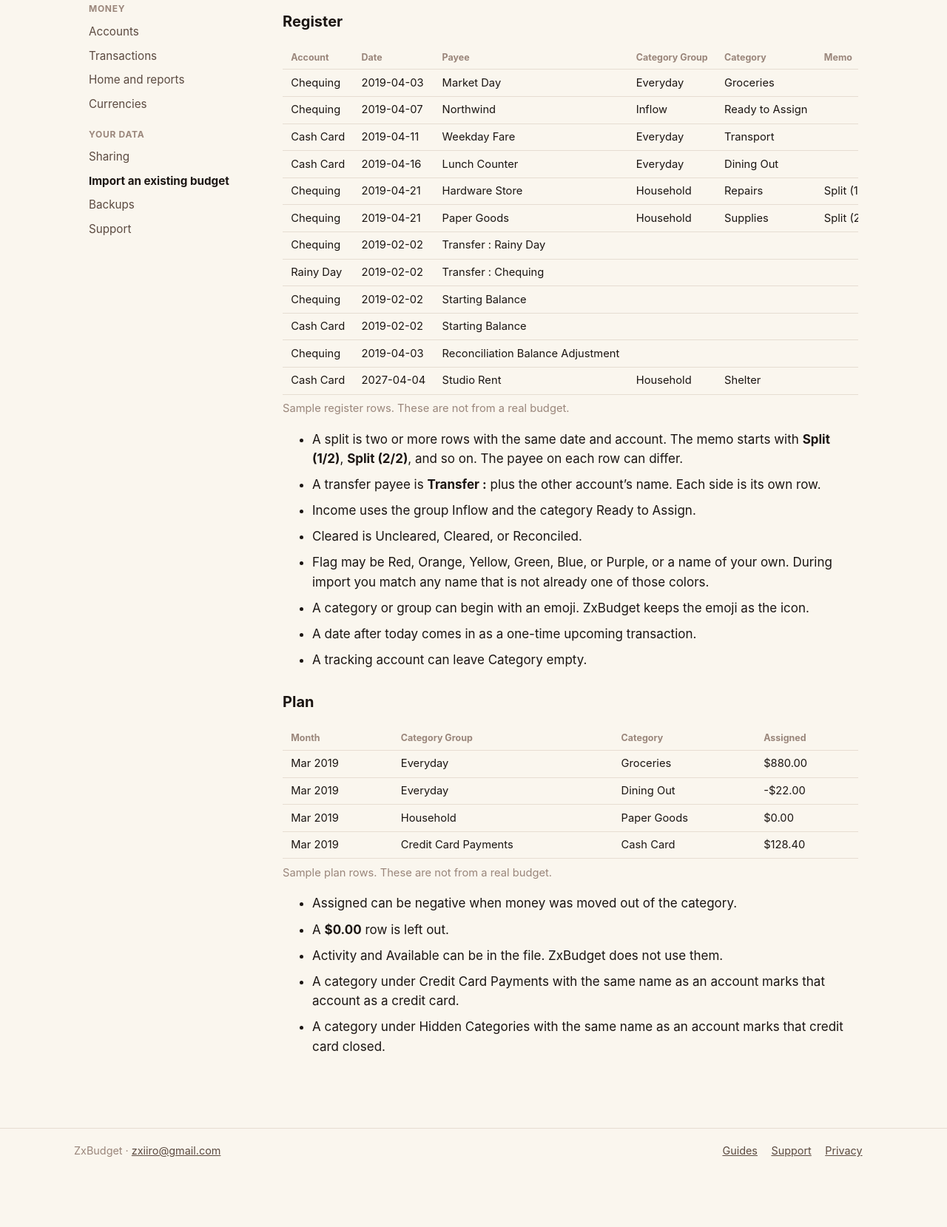
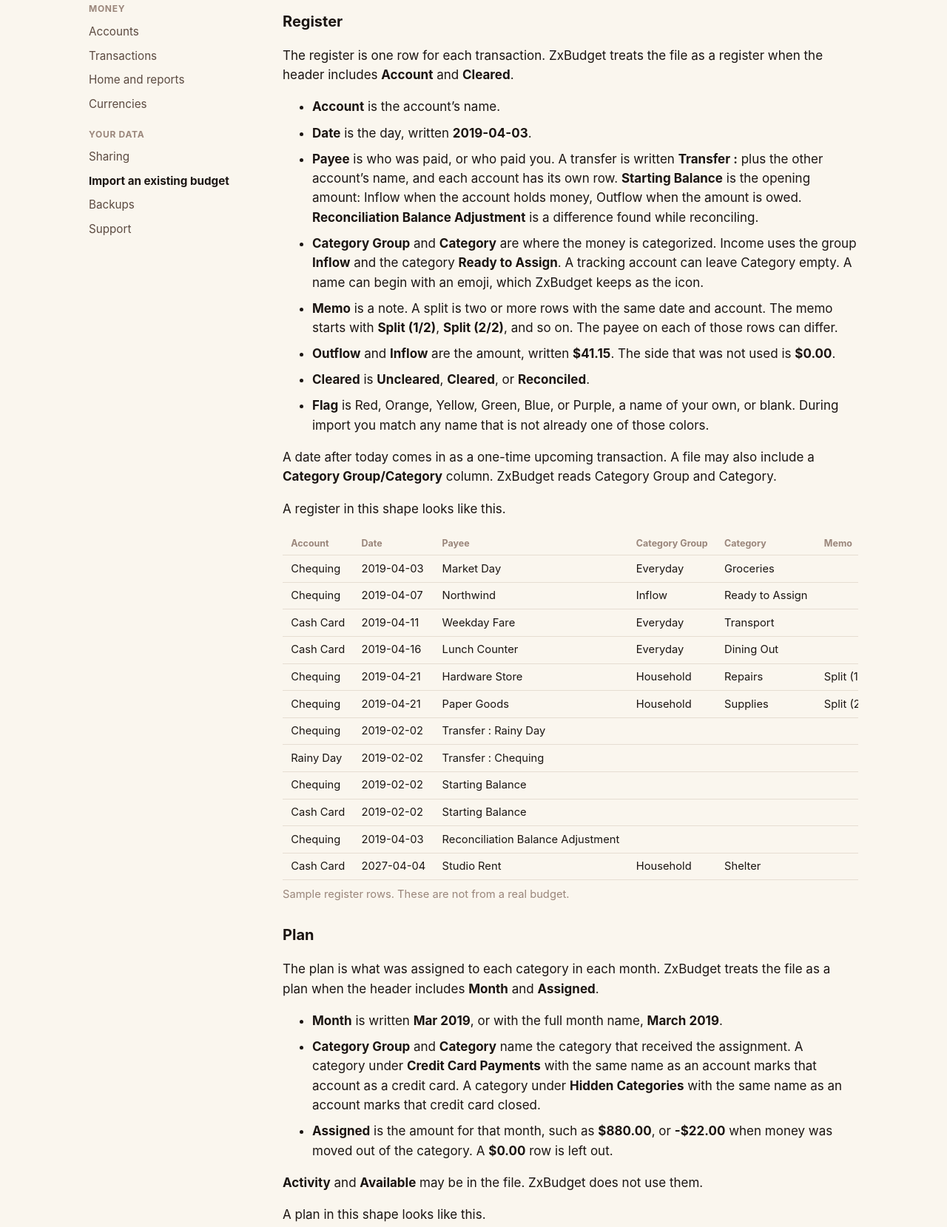
Before and after one commit to zxiiro/zxbudget-site, an Eleventy site: page src/guides/import.njk in a window 1280 px wide. Shown: the part 330-1989 px from the top of the page at 74% size. Before the commit the page ends 1930 px from the top, so only its background shows below. Built offline with nearby package versions, Linux system fonts and the light colour scheme; Eleventy itself is replaced by a stand-in of ours; files that its build step writes are made by us from their sources.

Commit message:
Explain the import columns before the samples
The register and plan tables showed rows without saying
what each column means. Describe the columns first, then
keep the made-up rows as an illustration.

Assisted-by: LLM

```diff
--- a/src/guides/import.njk
+++ b/src/guides/import.njk
@@ -14,6 +14,19 @@ nav: guides
   <p>In Settings, and in the File menu on Mac, choose <strong>Import from YNAB</strong>. You give it a Register CSV and a Plan CSV.</p>
 
   <h2>Register</h2>
+  <p>The register is one row for each transaction. ZxBudget treats the file as a register when the header includes <strong>Account</strong> and <strong>Cleared</strong>.</p>
+  <ul>
+    <li><strong>Account</strong> is the account’s name.</li>
+    <li><strong>Date</strong> is the day, written <strong>2019-04-03</strong>.</li>
+    <li><strong>Payee</strong> is who was paid, or who paid you. A transfer is written <strong>Transfer :</strong> plus the other account’s name, and each account has its own row. <strong>Starting Balance</strong> is the opening amount: Inflow when the account holds money, Outflow when the amount is owed. <strong>Reconciliation Balance Adjustment</strong> is a difference found while reconciling.</li>
+    <li><strong>Category Group</strong> and <strong>Category</strong> are where the money is categorized. Income uses the group <strong>Inflow</strong> and the category <strong>Ready to Assign</strong>. A tracking account can leave Category empty. A name can begin with an emoji, which ZxBudget keeps as the icon.</li>
+    <li><strong>Memo</strong> is a note. A split is two or more rows with the same date and account. The memo starts with <strong>Split (1/2)</strong>, <strong>Split (2/2)</strong>, and so on. The payee on each of those rows can differ.</li>
+    <li><strong>Outflow</strong> and <strong>Inflow</strong> are the amount, written <strong>$41.15</strong>. The side that was not used is <strong>$0.00</strong>.</li>
+    <li><strong>Cleared</strong> is <strong>Uncleared</strong>, <strong>Cleared</strong>, or <strong>Reconciled</strong>.</li>
+    <li><strong>Flag</strong> is Red, Orange, Yellow, Green, Blue, or Purple, a name of your own, or blank. During import you match any name that is not already one of those colors.</li>
+  </ul>
+  <p>A date after today comes in as a one-time upcoming transaction. A file may also include a <strong>Category Group/Category</strong> column. ZxBudget reads Category Group and Category.</p>
+  <p>A register in this shape looks like this.</p>
   <div class="table-scroll">
     <table>
       <caption class="muted">Sample register rows. These are not from a real budget.</caption>
@@ -71,18 +84,16 @@ nav: guides
       </tbody>
     </table>
   </div>
-  <ul>
-    <li>A split is two or more rows with the same date and account. The memo starts with <strong>Split (1/2)</strong>, <strong>Split (2/2)</strong>, and so on. The payee on each row can differ.</li>
-    <li>A transfer payee is <strong>Transfer :</strong> plus the other account’s name. Each side is its own row.</li>
-    <li>Income uses the group Inflow and the category Ready to Assign.</li>
-    <li>Cleared is Uncleared, Cleared, or Reconciled.</li>
-    <li>Flag may be Red, Orange, Yellow, Green, Blue, or Purple, or a name of your own. During import you match any name that is not already one of those colors.</li>
-    <li>A category or group can begin with an emoji. ZxBudget keeps the emoji as the icon.</li>
-    <li>A date after today comes in as a one-time upcoming transaction.</li>
-    <li>A tracking account can leave Category empty.</li>
-  </ul>
 
   <h2>Plan</h2>
+  <p>The plan is what was assigned to each category in each month. ZxBudget treats the file as a plan when the header includes <strong>Month</strong> and <strong>Assigned</strong>.</p>
+  <ul>
+    <li><strong>Month</strong> is written <strong>Mar 2019</strong>, or with the full month name, <strong>March 2019</strong>.</li>
+    <li><strong>Category Group</strong> and <strong>Category</strong> name the category that received the assignment. A category under <strong>Credit Card Payments</strong> with the same name as an account marks that account as a credit card. A category under <strong>Hidden Categories</strong> with the same name as an account marks that credit card closed.</li>
+    <li><strong>Assigned</strong> is the amount for that month, such as <strong>$880.00</strong>, or <strong>-$22.00</strong> when money was moved out of the category. A <strong>$0.00</strong> row is left out.</li>
+  </ul>
+  <p><strong>Activity</strong> and <strong>Available</strong> may be in the file. ZxBudget does not use them.</p>
+  <p>A plan in this shape looks like this.</p>
   <div class="table-scroll">
     <table>
       <caption class="muted">Sample plan rows. These are not from a real budget.</caption>
@@ -110,12 +121,5 @@ nav: guides
       </tbody>
     </table>
   </div>
-  <ul>
-    <li>Assigned can be negative when money was moved out of the category.</li>
-    <li>A <strong>$0.00</strong> row is left out.</li>
-    <li>Activity and Available can be in the file. ZxBudget does not use them.</li>
-    <li>A category under Credit Card Payments with the same name as an account marks that account as a credit card.</li>
-    <li>A category under Hidden Categories with the same name as an account marks that credit card closed.</li>
-  </ul>
 </article>
 </div>
```
